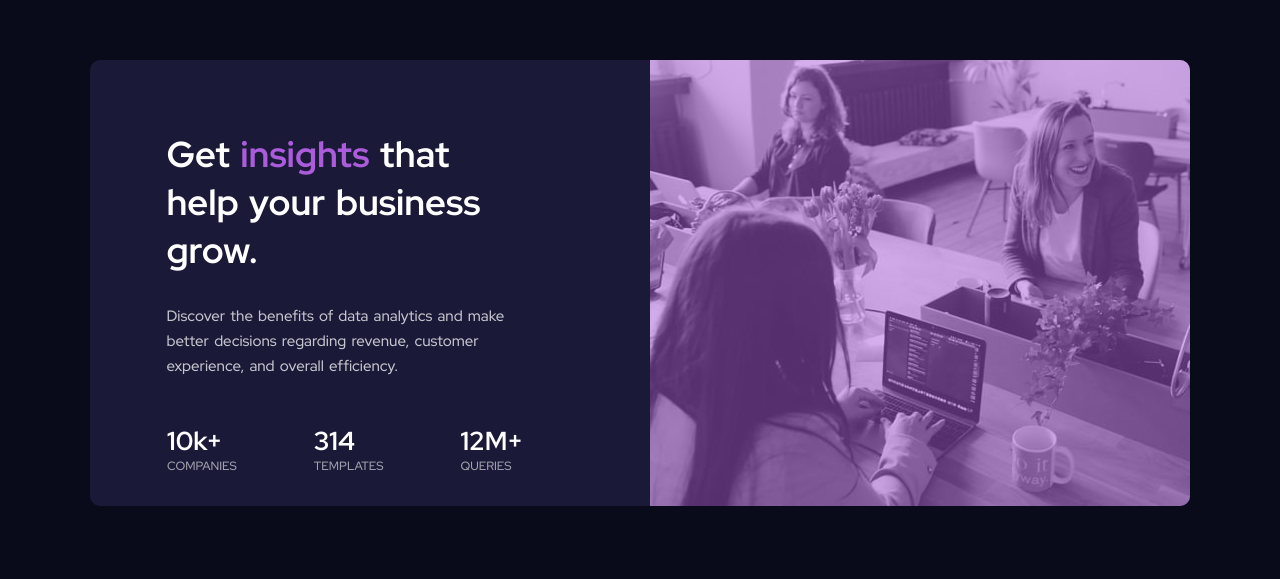
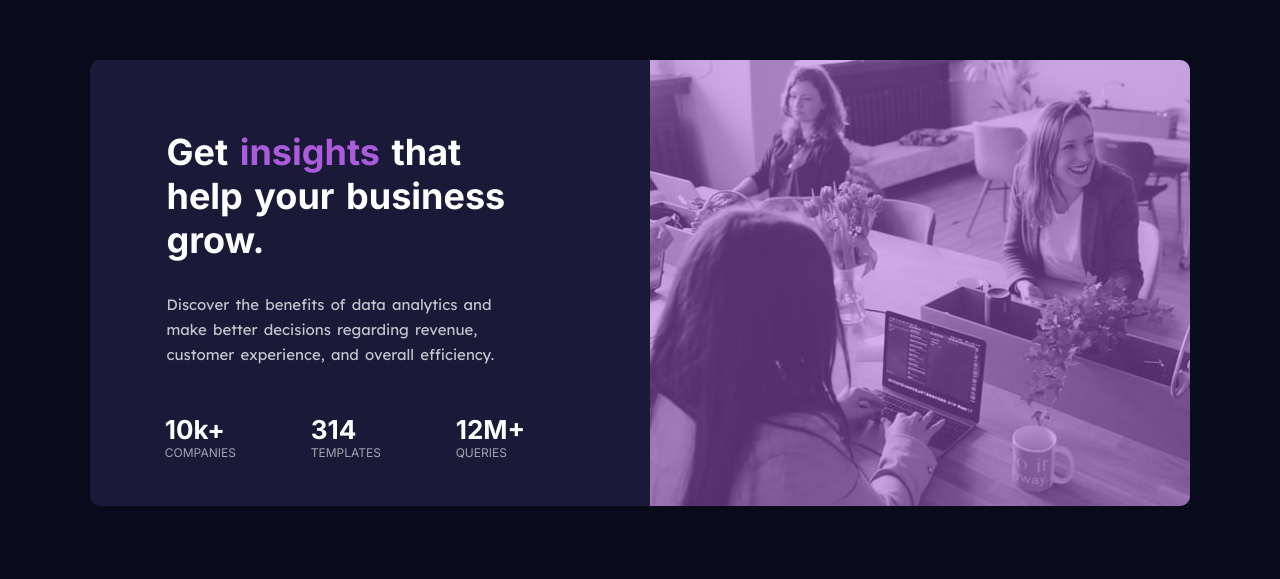
Before and after one commit to JakubJoz/Stats-preview-card-component, a plain HTML site: page index.html in a window 1280 px wide. Shown: the part 117-696 px from the top of the page. Drawn offline with Linux system fonts and the light colour scheme.

Commit message:
Fix bad font.

```diff
--- a/index.html
+++ b/index.html
@@ -10,7 +10,7 @@
     <!-- ADD FONTS -->
     <link rel="preconnect" href="https://fonts.googleapis.com">
     <link rel="preconnect" href="https://fonts.gstatic.com" crossorigin>
-    <link href="https://fonts.googleapis.com/css2?family=Red+Hat+Display:wght@500;700;900&display=swap" rel="stylesheet">
+    <link href="https://fonts.googleapis.com/css2?family=Inter:wght@400;700&family=Lexend+Deca&display=swap" rel="stylesheet">
 </head>
 <body>
     <div class="container">
--- a/style.css
+++ b/style.css
@@ -2,7 +2,6 @@
     margin: 0;
     padding: 0;
     background-color: hsl(233, 47%, 7%);
-    font-family: 'Red Hat Display', sans-serif;
 }
 
 .container{
@@ -37,6 +36,7 @@
     font-weight: 700;
     color: #fff;
     word-spacing: 3px;
+    font-family: 'Inter', sans-serif;
 }
 
 a{
@@ -50,6 +50,7 @@
     width: 70%;
     word-spacing: 2px;
     color: hsla(0, 0%, 100%, 0.75);
+    font-family: 'Lexend Deca', sans-serif;
 }
 
 .container_box{
@@ -70,11 +71,13 @@
     font-size: 26px;
     font-weight: 700;
     color: white;
+    font-family: 'Inter', sans-serif;
 }
 
 span{
     font-size: 12px;
     color: hsla(0, 0%, 100%, 0.6);
+    font-family: 'Inter', sans-serif;
 }
 
 .col-2{
```
